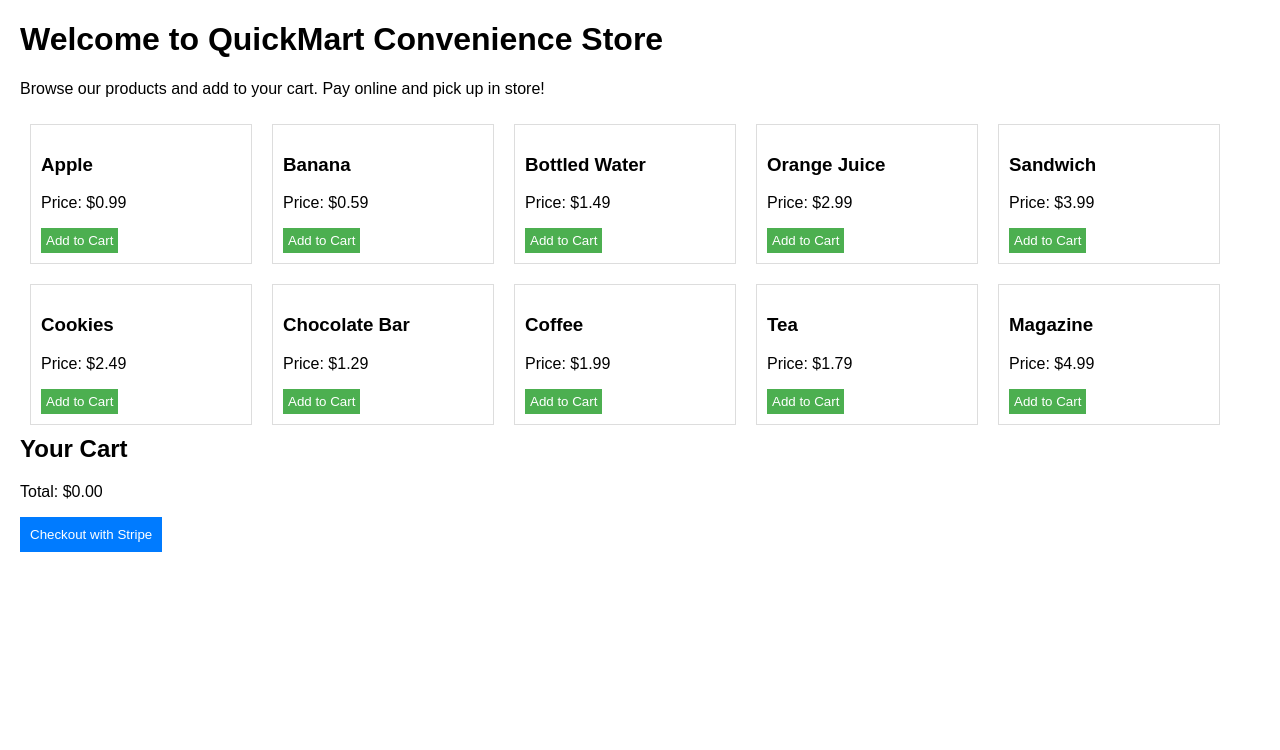
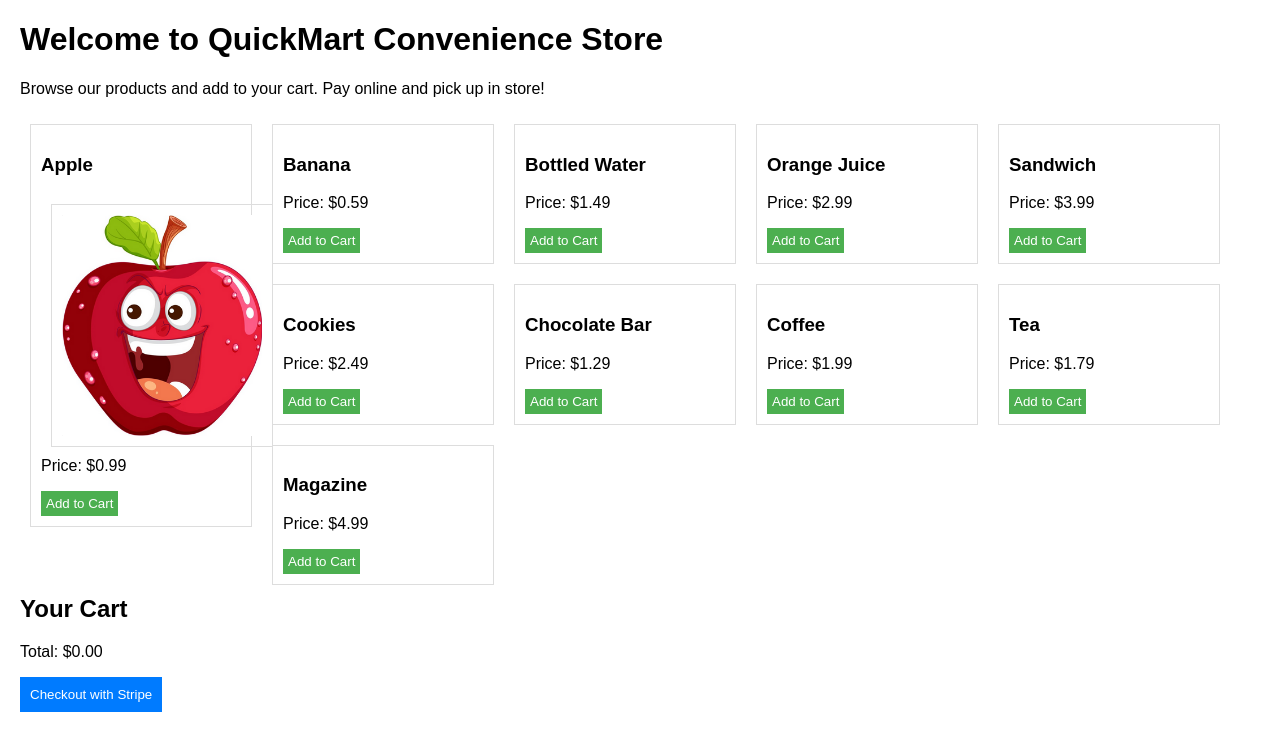
Before and after one commit to Darthterac/Main-Variety-Plus, a website: page index.html in a window 1280 px wide. Drawn offline with Linux system fonts and the light colour scheme; a script that the page names is missing.

Commit message:
adding images

```diff
--- a/index.html
+++ b/index.html
@@ -7,6 +7,7 @@
     <script src="https://js.stripe.com/v3/"></script> <!-- Load Stripe.js -->
     <style>
         body { font-family: Arial, sans-serif; margin: 20px; }
+        img.product { width: 100%; height: auto; }
         .product { border: 1px solid #ddd; padding: 10px; margin: 10px; width: 200px; float: left; }
         .product button { background: #4CAF50; color: white; border: none; padding: 5px; cursor: pointer; }
         #cart { clear: both; margin-top: 20px; }
@@ -21,6 +22,7 @@
     <div id="products">
         <div class="product">
             <h3>Apple</h3>
+            <img class="product" src="../img/apple.png">
             <p>Price: $0.99</p>
             <button onclick="addToCart('Apple', 0.99)">Add to Cart</button>
         </div>
```
Also changed, not shown: img/apple.png (added).
